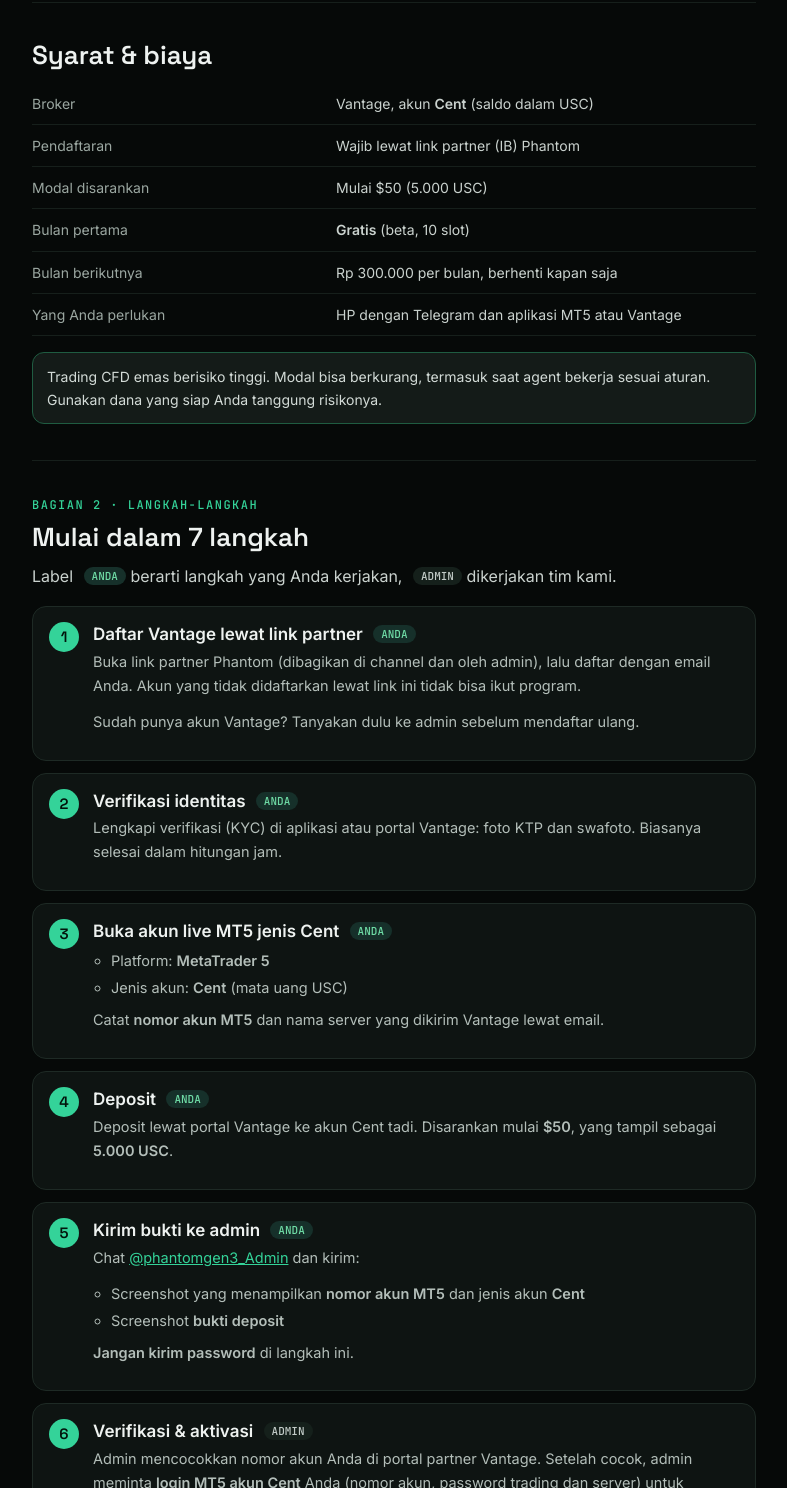
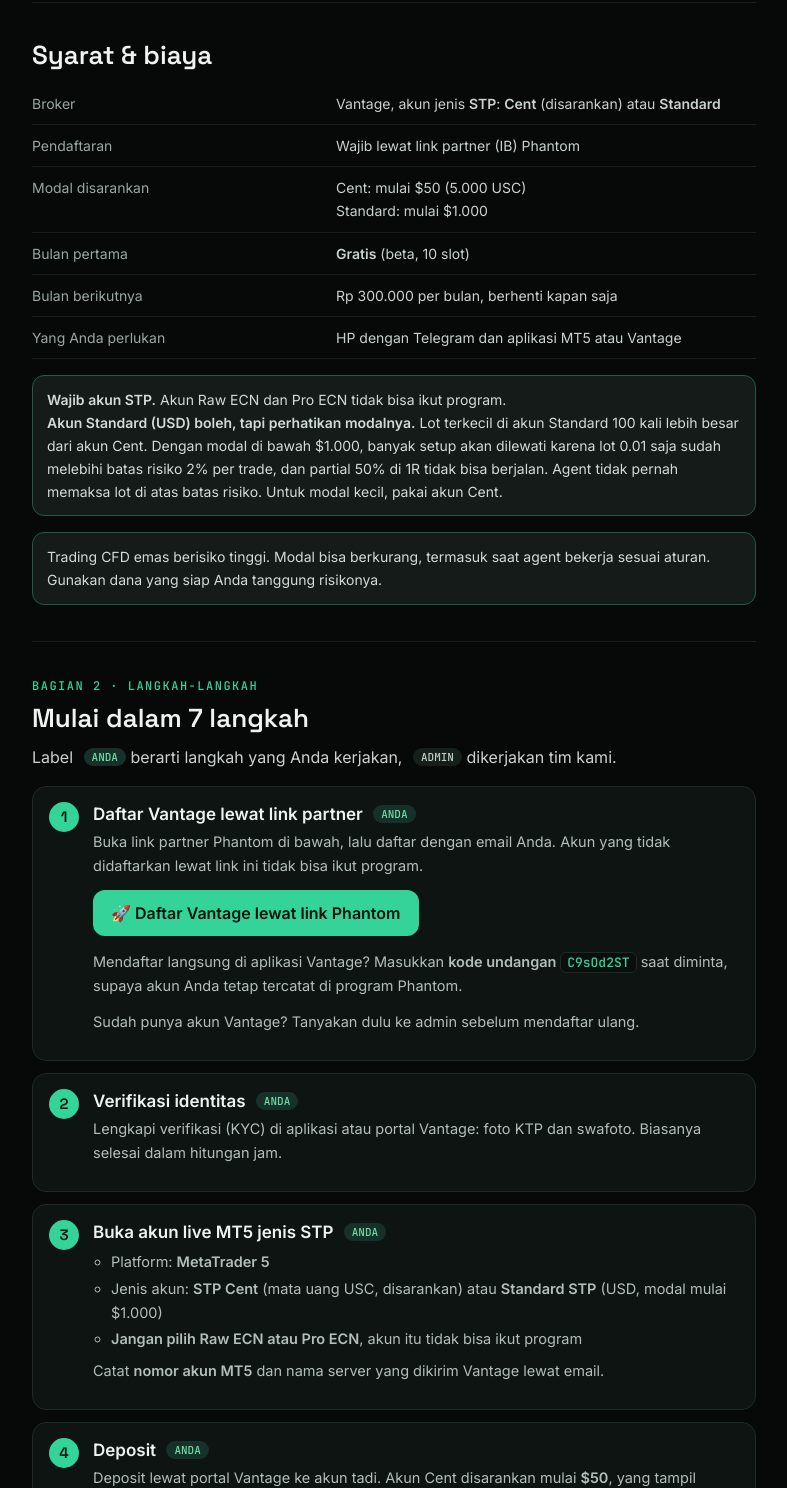
Before and after one commit to bayuadji5661-web/phantom, a plain HTML site: page panduan.html in a window 1280 px wide. Shown: the part 1312-2800 px from the top of the page, without its empty margins (246-1033 px from the left). Drawn offline with Linux system fonts and the light colour scheme.

Commit message:
daftar IB: panduan.html

```diff
--- a/panduan.html
+++ b/panduan.html
@@ -4,7 +4,7 @@
 <meta charset="utf-8">
 <meta name="viewport" content="width=device-width, initial-scale=1">
 <title>Panduan Sewa · Phantom Gen 3 AI Agent</title>
-<meta name="description" content="Penjelasan cara kerja Phantom Gen 3 AI Agent dan langkah lengkap untuk mulai memakainya di akun Vantage Cent Anda.">
+<meta name="description" content="Penjelasan cara kerja Phantom Gen 3 AI Agent dan langkah lengkap untuk mulai memakainya di akun Vantage STP Anda.">
 <meta name="theme-color" content="#060908">
 <meta property="og:title" content="Panduan Sewa · Phantom Gen 3 AI Agent">
 <meta property="og:description" content="Apa itu Phantom Gen 3, cara kerjanya, dan langkah mulai memakainya.">
@@ -94,7 +94,7 @@ body{background-image:radial-gradient(900px 420px at 15% -80px,rgba(52,211,153,.
   <div class="kick">PANDUAN SEWA · AI AGENT</div>
   <h1>Cara memakai Phantom Gen 3 di akun Anda</h1>
   <p class="lead">Baca penjelasannya dulu supaya Anda tahu persis apa yang dikerjakan AI Agent di akun Anda, lalu ikuti langkahnya satu per satu.</p>
-  <div class="note">Beta dibuka untuk <b>10 slot</b>. Link pendaftaran partner Vantage sedang disiapkan. Pantau <a href="https://t.me/phantomgen3">@phantomgen3</a> atau tanya <a href="https://t.me/phantomgen3_Admin">@phantomgen3_Admin</a>.</div>
+  <div class="note">Beta dibuka untuk <b>10 slot</b>. Pendaftaran <b>sudah dibuka</b>. Mulai dari langkah 1 di bawah, atau tanya dulu ke <a href="https://t.me/phantomgen3_Admin">@phantomgen3_Admin</a>.</div>
   <nav class="toc" aria-label="Isi panduan">
     <a href="#apa">Apa itu</a><a href="#cara-kerja">Cara kerja</a><a href="#syarat">Syarat & biaya</a><a href="#langkah">Langkah</a><a href="#setelah">Setelah aktif</a><a href="#tanya">FAQ</a>
   </nav>
@@ -123,13 +123,14 @@ body{background-image:radial-gradient(900px 420px at 15% -80px,rgba(52,211,153,.
 <section id="syarat">
   <h2>Syarat & biaya</h2>
   <table>
-    <tr><td>Broker</td><td>Vantage, akun <b>Cent</b> (saldo dalam USC)</td></tr>
+    <tr><td>Broker</td><td>Vantage, akun jenis <b>STP</b>: <b>Cent</b> (disarankan) atau <b>Standard</b></td></tr>
     <tr><td>Pendaftaran</td><td>Wajib lewat link partner (IB) Phantom</td></tr>
-    <tr><td>Modal disarankan</td><td>Mulai $50 (5.000 USC)</td></tr>
+    <tr><td>Modal disarankan</td><td>Cent: mulai $50 (5.000 USC)<br>Standard: mulai $1.000</td></tr>
     <tr><td>Bulan pertama</td><td><b>Gratis</b> (beta, 10 slot)</td></tr>
     <tr><td>Bulan berikutnya</td><td>Rp 300.000 per bulan, berhenti kapan saja</td></tr>
     <tr><td>Yang Anda perlukan</td><td>HP dengan Telegram dan aplikasi MT5 atau Vantage</td></tr>
   </table>
+  <div class="note"><b>Wajib akun STP.</b> Akun Raw ECN dan Pro ECN tidak bisa ikut program.<br><b>Akun Standard (USD) boleh, tapi perhatikan modalnya.</b> Lot terkecil di akun Standard 100 kali lebih besar dari akun Cent. Dengan modal di bawah $1.000, banyak setup akan dilewati karena lot 0.01 saja sudah melebihi batas risiko 2% per trade, dan partial 50% di 1R tidak bisa berjalan. Agent tidak pernah memaksa lot di atas batas risiko. Untuk modal kecil, pakai akun Cent.</div>
   <div class="note">Trading CFD emas berisiko tinggi. Modal bisa berkurang, termasuk saat agent bekerja sesuai aturan. Gunakan dana yang siap Anda tanggung risikonya.</div>
 </section>
 
@@ -140,7 +141,9 @@ body{background-image:radial-gradient(900px 420px at 15% -80px,rgba(52,211,153,.
   <ol class="steps">
     <li>
       <h3>Daftar Vantage lewat link partner <span class="tag you">ANDA</span></h3>
-      <p>Buka link partner Phantom (dibagikan di channel dan oleh admin), lalu daftar dengan email Anda. Akun yang tidak didaftarkan lewat link ini tidak bisa ikut program.</p>
+      <p>Buka link partner Phantom di bawah, lalu daftar dengan email Anda. Akun yang tidak didaftarkan lewat link ini tidak bisa ikut program.</p>
+      <div class="cta" style="margin:10px 0 14px"><a class="btn pri" href="https://www.vtg-mkt-apac.com/id/open-live-account/?affid=MzYwMTY1NDI=&amp;invitecode=C9sOd2ST" target="_blank" rel="noopener">🚀 Daftar Vantage lewat link Phantom</a></div>
+      <p>Mendaftar langsung di aplikasi Vantage? Masukkan <b>kode undangan <code>C9sOd2ST</code></b> saat diminta, supaya akun Anda tetap tercatat di program Phantom.</p>
       <p>Sudah punya akun Vantage? Tanyakan dulu ke admin sebelum mendaftar ulang.</p>
     </li>
     <li>
@@ -148,23 +151,23 @@ body{background-image:radial-gradient(900px 420px at 15% -80px,rgba(52,211,153,.
       <p>Lengkapi verifikasi (KYC) di aplikasi atau portal Vantage: foto KTP dan swafoto. Biasanya selesai dalam hitungan jam.</p>
     </li>
     <li>
-      <h3>Buka akun live MT5 jenis Cent <span class="tag you">ANDA</span></h3>
-      <ul><li>Platform: <b>MetaTrader 5</b></li><li>Jenis akun: <b>Cent</b> (mata uang USC)</li></ul>
+      <h3>Buka akun live MT5 jenis STP <span class="tag you">ANDA</span></h3>
+      <ul><li>Platform: <b>MetaTrader 5</b></li><li>Jenis akun: <b>STP Cent</b> (mata uang USC, disarankan) atau <b>Standard STP</b> (USD, modal mulai $1.000)</li><li><b>Jangan pilih Raw ECN atau Pro ECN</b>, akun itu tidak bisa ikut program</li></ul>
       <p>Catat <b>nomor akun MT5</b> dan nama server yang dikirim Vantage lewat email.</p>
     </li>
     <li>
       <h3>Deposit <span class="tag you">ANDA</span></h3>
-      <p>Deposit lewat portal Vantage ke akun Cent tadi. Disarankan mulai <b>$50</b>, yang tampil sebagai <b>5.000 USC</b>.</p>
+      <p>Deposit lewat portal Vantage ke akun tadi. Akun Cent disarankan mulai <b>$50</b>, yang tampil sebagai <b>5.000 USC</b>. Akun Standard disarankan mulai <b>$1.000</b>.</p>
     </li>
     <li>
       <h3>Kirim bukti ke admin <span class="tag you">ANDA</span></h3>
       <p>Chat <a href="https://t.me/phantomgen3_Admin">@phantomgen3_Admin</a> dan kirim:</p>
-      <ul><li>Screenshot yang menampilkan <b>nomor akun MT5</b> dan jenis akun <b>Cent</b></li><li>Screenshot <b>bukti deposit</b></li></ul>
+      <ul><li>Screenshot yang menampilkan <b>nomor akun MT5</b> dan jenis akun (<b>STP Cent</b> atau <b>Standard STP</b>)</li><li>Screenshot <b>bukti deposit</b></li></ul>
       <p><b>Jangan kirim password</b> di langkah ini.</p>
     </li>
     <li>
       <h3>Verifikasi & aktivasi <span class="tag adm">ADMIN</span></h3>
-      <p>Admin mencocokkan nomor akun Anda di portal partner Vantage. Setelah cocok, admin meminta <b>login MT5 akun Cent</b> Anda (nomor akun, password trading dan server) untuk menyambungkan agent di VPS kami.</p>
+      <p>Admin mencocokkan nomor akun Anda di portal partner Vantage. Setelah cocok, admin meminta <b>login MT5</b> akun tersebut (nomor akun, password trading dan server) untuk menyambungkan agent di VPS kami.</p>
       <ul><li>Berikan hanya ke <a href="https://t.me/phantomgen3_Admin">@phantomgen3_Admin</a>, bukan ke akun lain yang mengaku admin.</li><li>Yang diminta hanya password <b>MT5</b>. Password email atau portal Vantage <b>tidak pernah</b> diminta.</li><li>Setelah agent aktif, hapus pesan berisi password dari chat.</li></ul>
     </li>
     <li>
@@ -192,7 +195,7 @@ body{background-image:radial-gradient(900px 420px at 15% -80px,rgba(52,211,153,.
   <details><summary>Apakah aman memberikan password MT5?</summary><p>Password MT5 hanya bisa dipakai untuk trading. Penarikan dana hanya bisa lewat portal Vantage dengan login Anda sendiri, yang tidak pernah kami minta. Password disimpan terenkripsi di VPS Phantom, dan Anda bisa menggantinya kapan saja untuk memutus akses.</p></details>
   <details><summary>Apakah dana saya dipegang Phantom?</summary><p>Tidak. Dana tetap di akun Vantage atas nama Anda. Deposit dan penarikan hanya bisa Anda lakukan sendiri lewat portal Vantage.</p></details>
   <details><summary>Bisa berhenti kapan saja?</summary><p>Bisa. Kabari admin, akun Anda dilepas dari agent, lalu ganti password MT5 Anda.</p></details>
-  <details><summary>Kenapa harus akun Cent?</summary><p>Akun Cent memungkinkan ukuran lot yang sangat kecil, sehingga risiko per trade tetap terukur walau modalnya kecil.</p></details>
+  <details><summary>Kenapa disarankan akun Cent? Bisa pakai Standard?</summary><p>Akun Cent memungkinkan ukuran lot yang sangat kecil, sehingga risiko per trade tetap terukur walau modalnya kecil. Akun Standard STP boleh dipakai, tapi lot terkecilnya 100 kali lebih besar. Dengan modal di bawah $1.000, agent akan sering melewati setup karena lot minimum sudah melebihi batas risiko 2%, dan partial di 1R tidak berjalan. Akun Raw ECN dan Pro ECN tidak bisa ikut program.</p></details>
   <div class="cta">
     <a class="btn pri" href="https://t.me/phantomgen3_Admin">💬 Chat Admin Phantom</a>
     <a class="btn sec" href="https://t.me/phantomgen3">📢 Channel @phantomgen3</a>
```
